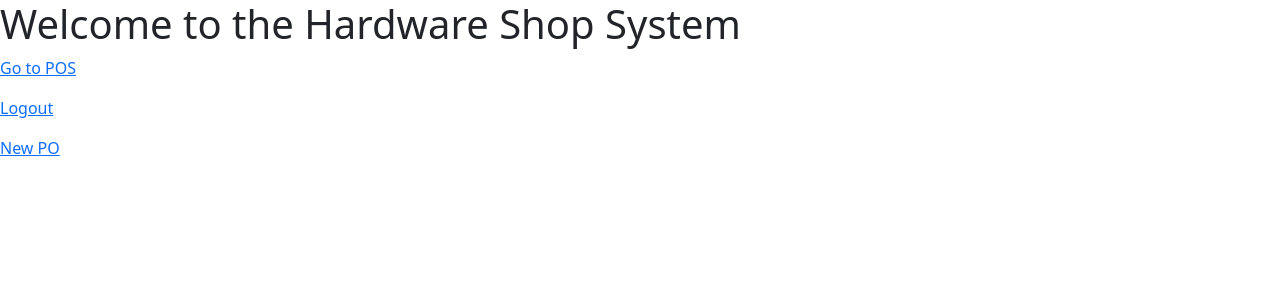
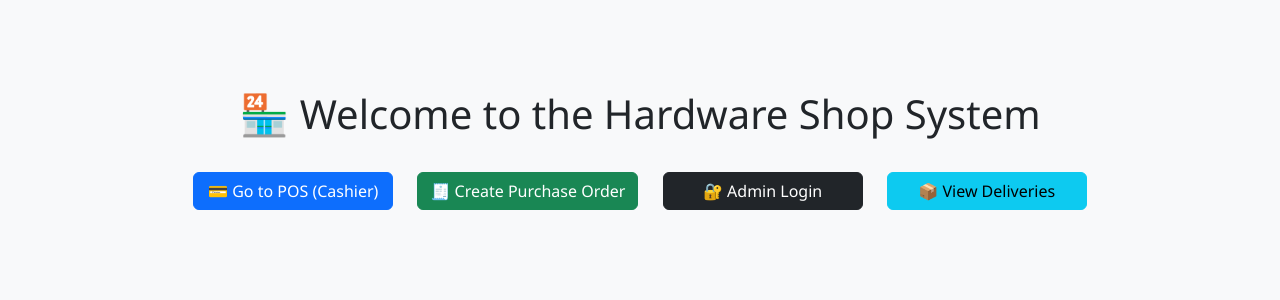
Before and after one commit to Blackstar28/hardware_system, a Django app: page / in a window 1280 px wide. Shown: the top 300 px of the page. Run offline with Django 5.2, Linux system fonts and the light colour scheme.

Commit message:
done na lahat MAKING IT ONLINE NA LANG!!!

```diff
--- a/core/templates/core/home.html
+++ b/core/templates/core/home.html
@@ -3,15 +3,35 @@
 <head>
     <meta charset="UTF-8">
     <title>Welcome - Hardware System</title>
+
     <meta name="viewport" content="width=device-width, initial-scale=1">
     <link href="https://cdn.jsdelivr.net/npm/bootstrap@5.3.0/dist/css/bootstrap.min.css" rel="stylesheet">
 
     {% block extra_head %}{% endblock %}
+    <style>
+        body {
+            padding: 40px;
+            background-color: #f8f9fa;
+            font-family: 'Segoe UI', sans-serif;
+        }
+        .btn {
+            margin: 10px;
+            min-width: 200px;
+        }
+        .container {
+            text-align: center;
+            margin-top: 50px;
+        }
+    </style>
 </head>
 <body>
-    <h1>Welcome to the Hardware Shop System</h1>
-    <p><a href="{% url 'pos_view' %}">Go to POS</a></p>
-    <p><a href="{% url 'logout' %}">Logout</a></p>
-    <a href="{% url 'create_purchase_order' %}">New PO</a>
+<div class="container">
+    <h1 class="mb-4">🏪 Welcome to the Hardware Shop System</h1>
+
+    <a href="{% url 'pos_view' %}" class="btn btn-primary">💳 Go to POS (Cashier)</a>
+    <a href="{% url 'create_purchase_order' %}" class="btn btn-success">🧾 Create Purchase Order</a>
+    <a href="http://127.0.0.1:8000/admin/login/?next=/admin/" target="_blank" class="btn btn-dark">🔐 Admin Login</a>
+    <a href="http://127.0.0.1:8000/deliveries/" target="_blank" class="btn btn-info">📦 View Deliveries</a>
+</div>
 </body>
 </html>
```
Also changed, not shown: core/templates/core/pos.html (+6 -3 lines), db.sqlite3.
